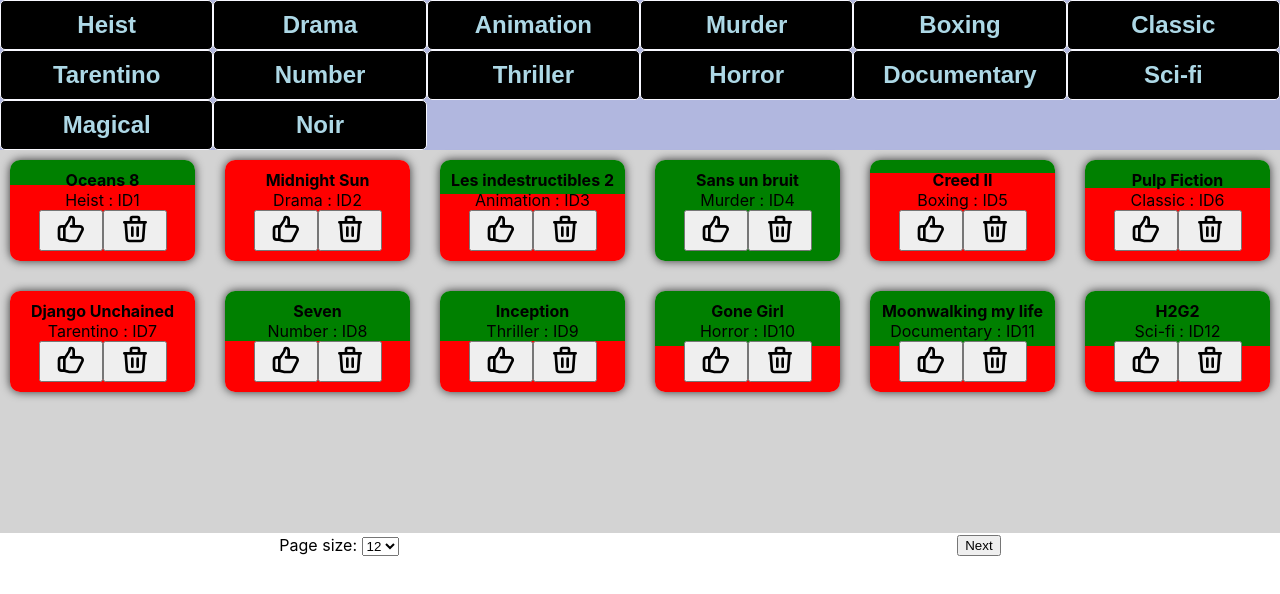
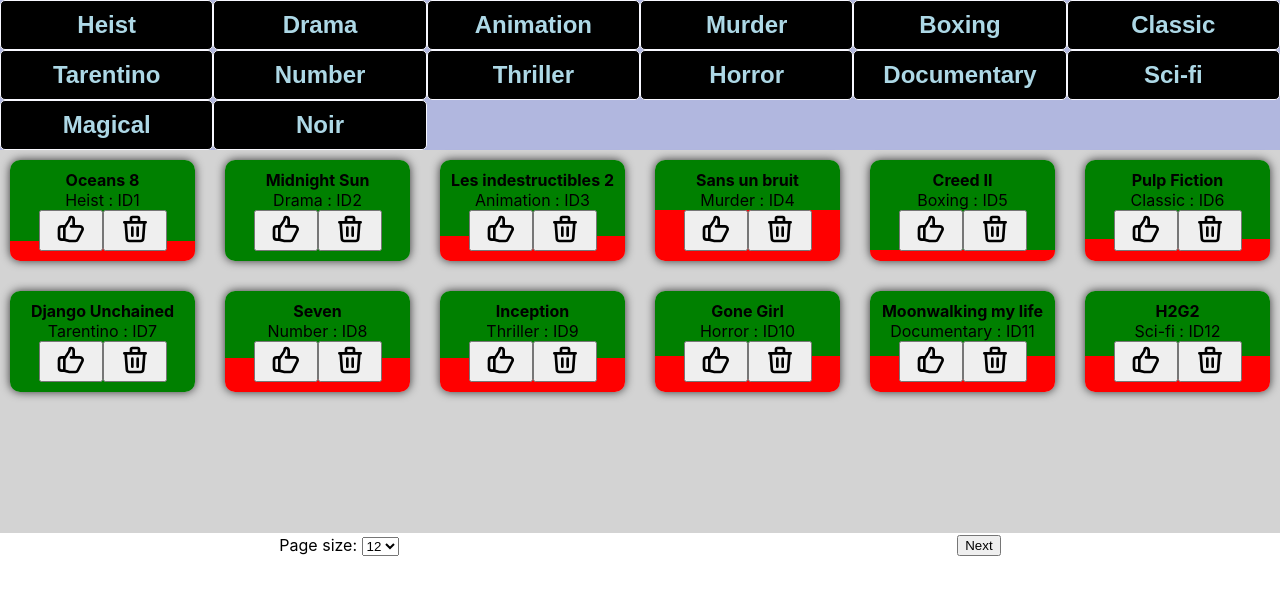
Before and after one commit to hezirel/takehome_particeep, a React (Create React App) app: page / in a window 1280 px wide. Shown: the top 594 px of the page. Built offline with nearby package versions, Linux system fonts and the light colour scheme.

Commit message:
Scaled like dislike ratio bar

```diff
--- a/src/components/movies/MovieCard.js
+++ b/src/components/movies/MovieCard.js
@@ -38,20 +38,20 @@
 		dispatch(toggleLike({id: movie.id, value}));
 	};
 
-	const ratio = (movie.dislikes / movie.likes) * 100;
+	const ratio = movie.likes / (movie.likes + movie.dislikes);
 
 	return (
 		<div
 			className="movie-card"
 			style={{
-				backgroundImage: `linear-gradient(to bottom, green 0% ${ratio}%, red ${ratio}% 100%)`,
+				backgroundImage: `linear-gradient(to bottom, green 0% ${ratio*100}%, red ${100-(ratio*100)}% 100%)`,
 			}}
 		>
 			<b className="movieCardTitle">{movie.title}</b>
 			<span className="movieCardCategory">{movie.category} : ID{movie.id}</span>
 			<div className="movieCardUIControls">
 				{
-					(likedMovies.includes(movie.id) && <button className="liked" onClick={() => handleLike(2)}>{likeSvg}</button>)
+					(likedMovies.includes(movie.id) && <button className="liked" onClick={() => handleLike(-1)}>{likeSvg}</button>)
 					|| (dislikedMovies.includes(movie.id) && <button className="disliked" onClick={() => handleLike(0)}>{likeSvg}</button>)
 					|| <button className="movieCardLikeButton" onClick={() => handleLike(1)}>{likeSvg}</button>
 				}
--- a/src/redux/features/movies/movieSlice.js
+++ b/src/redux/features/movies/movieSlice.js
@@ -50,7 +50,7 @@
 				state.likedMovies.push(payload.id);
 				target.likes++;
 				break;
-			case 2:
+			case -1:
 				state.dislikedMovies.push(target.id);
 				state.likedMovies.splice(state.likedMovies.indexOf(payload.id), 1);
 				target.likes--;
```
